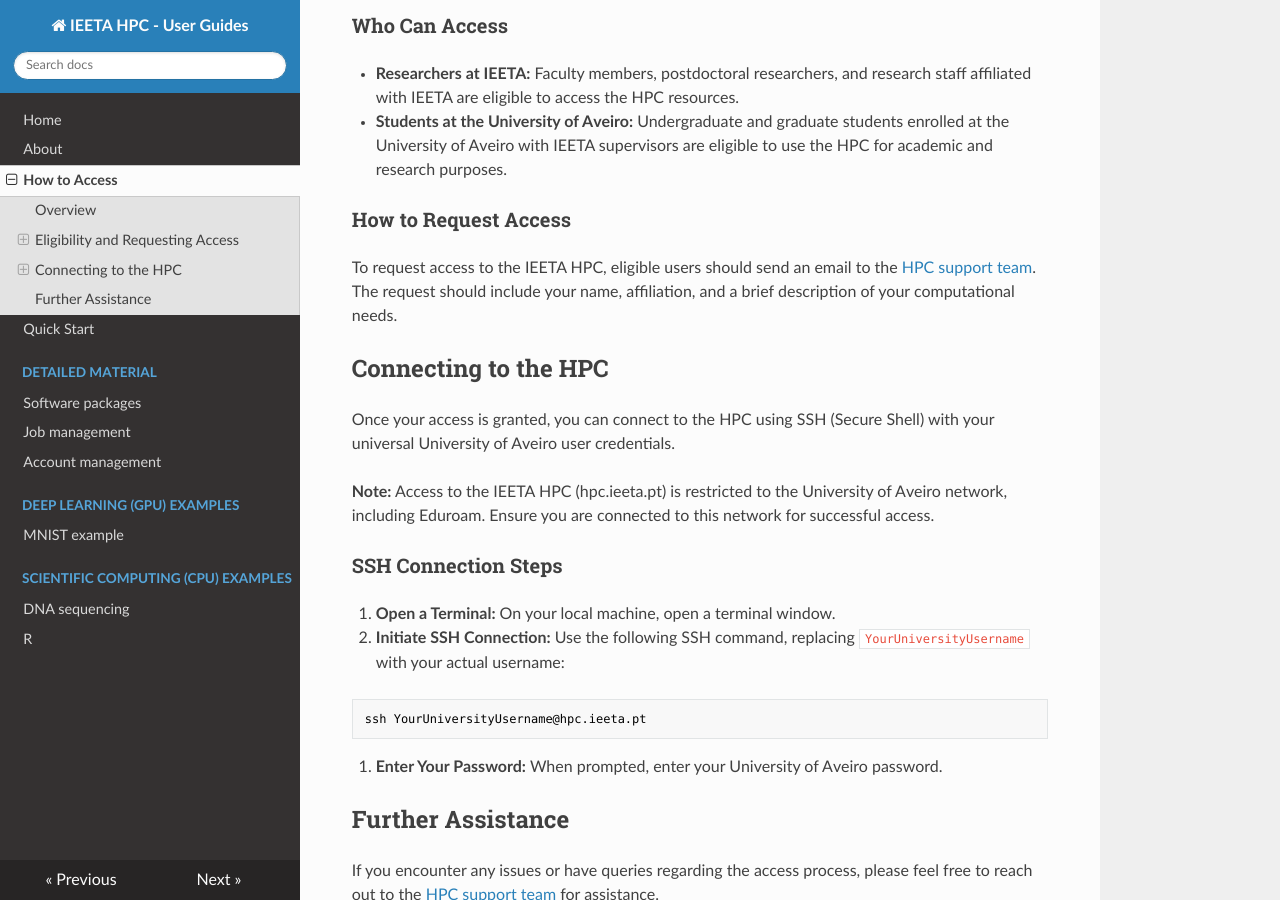
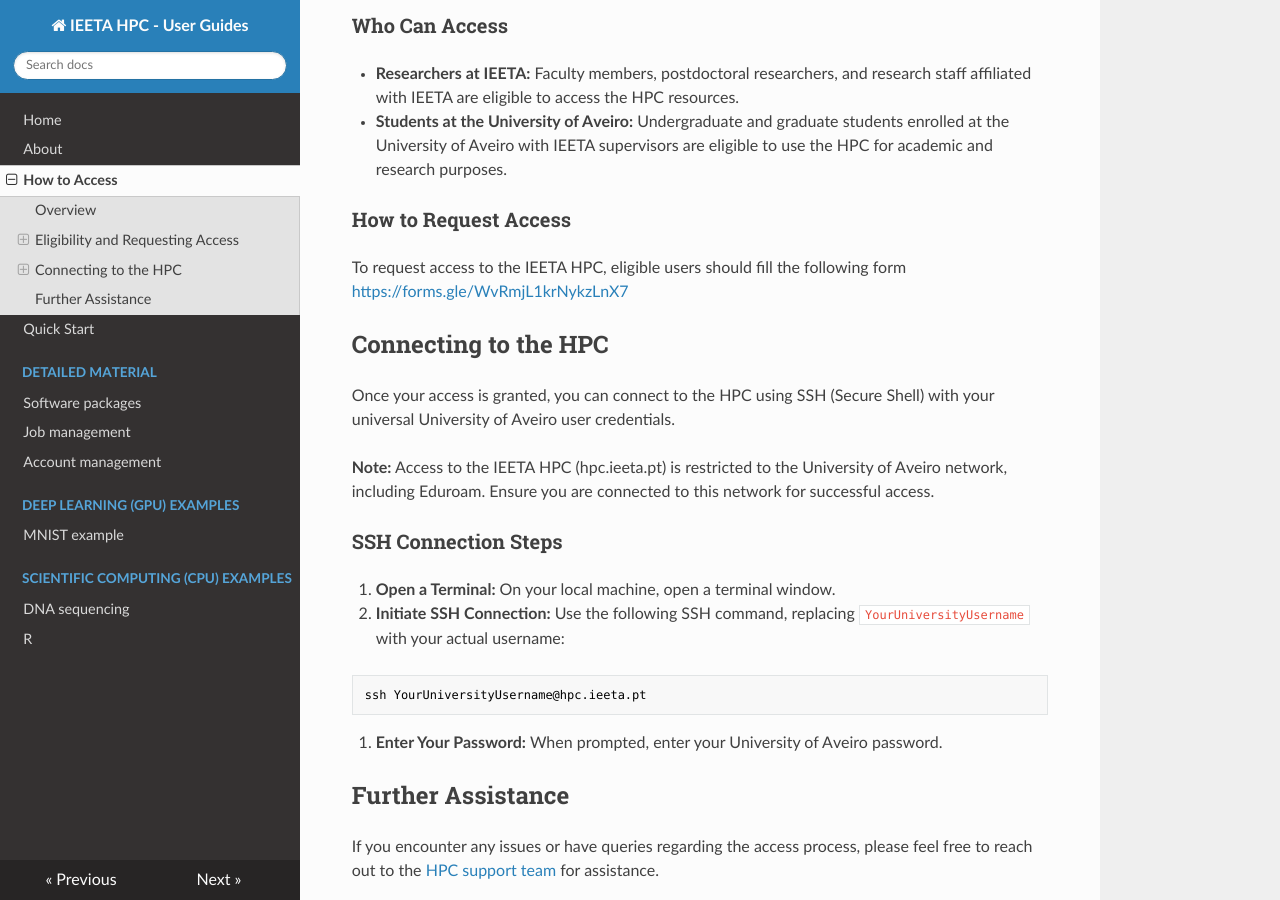
Before and after one commit to ieeta-pt/HPC-guides, an MkDocs documentation site: the page built from docs/how_to_access.md, in a window 1280 px wide and 900 px high, scrolled down 356 px. Built offline with MkDocs 1.6.1, drawn with Linux system fonts in a browser that asks for light colours; nearby versions of some CDN libraries.

Commit message:
Update how_to_access.md

```diff
--- a/docs/how_to_access.md
+++ b/docs/how_to_access.md
@@ -11,7 +11,7 @@ The IEETA HPC facility primarily serves researchers at IEETA and students of the
 - **Students at the University of Aveiro:** Undergraduate and graduate students enrolled at the University of Aveiro with IEETA supervisors are eligible to use the HPC for academic and research purposes.
 
 ### How to Request Access
-To request access to the IEETA HPC, eligible users should send an email to the [HPC support team](about.md#support-team). The request should include your name, affiliation, and a brief description of your computational needs.
+To request access to the IEETA HPC, eligible users should fill the following form [https://forms.gle/WvRmjL1krNykzLnX7](https://forms.gle/WvRmjL1krNykzLnX7)
 
 ## Connecting to the HPC
 
```
